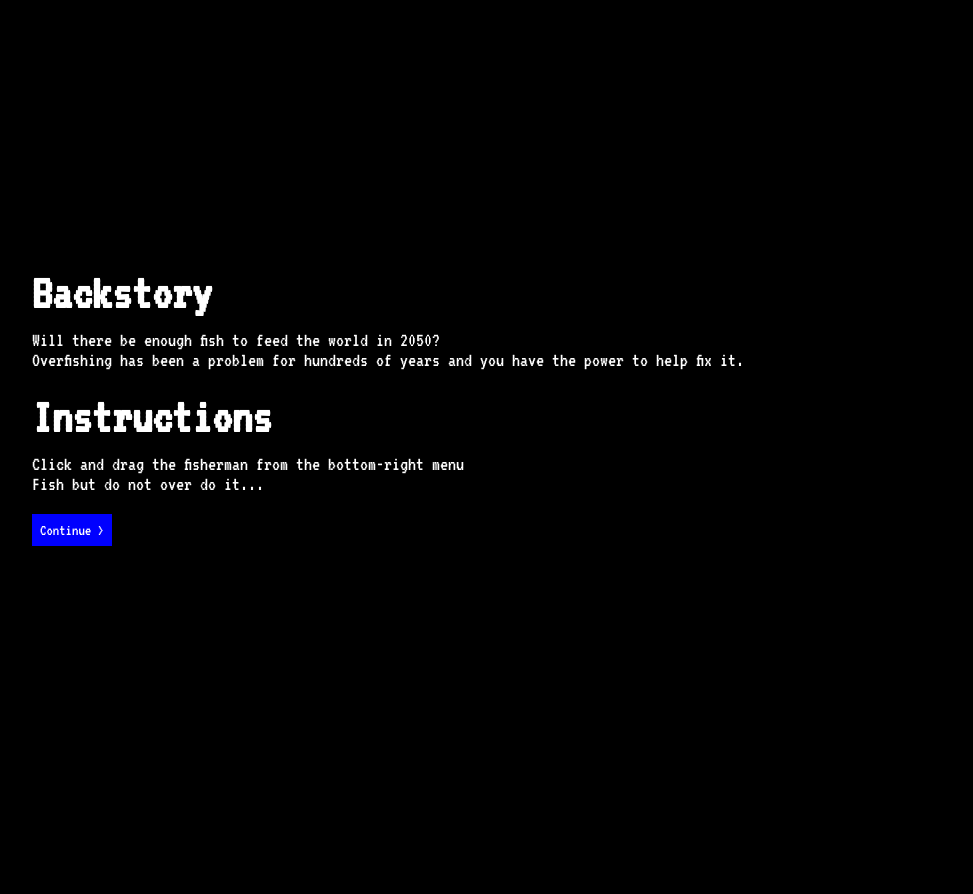
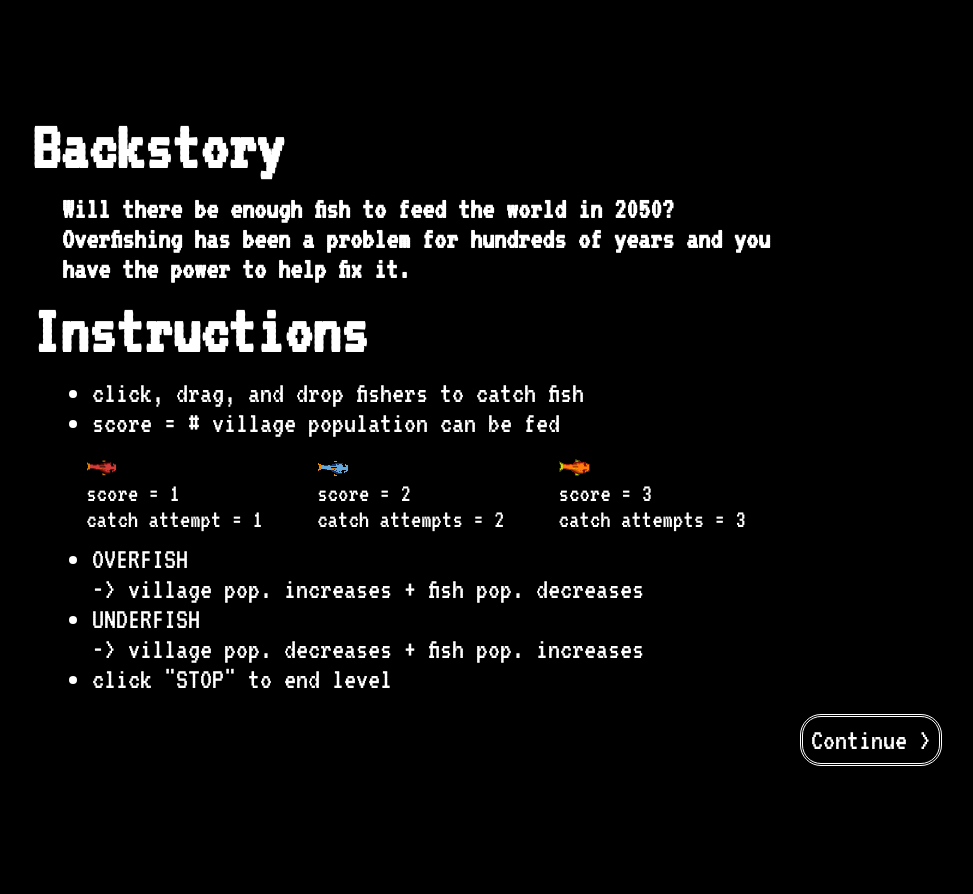
Before and after one commit to anniewang1109/CSSI_Fishing_Village_Game, a Python web app: template templates/backstory.html in a window 1280 px wide. Shown: the whole page, without its empty margins (224-1197 px from the left). Before the commit the page ends 546 px from the top, so only its background shows below. Run offline with Jinja, Linux system fonts and the light colour scheme; the template is opened without the code that fills it, so the values that code supplies are empty.

Commit message:
finished the backstory page with the instructions

```diff
--- a/static/GP2.js
+++ b/static/GP2.js
@@ -210,7 +210,7 @@ function mouseUp(e){
 }
 
 function refreshPage(){
-  document.getElementById("scoreTag").innerHTML = "Score = " + score + "<br>Population = " + population + "<br>Avaliable Fishers = " + availableFishers;
+  document.getElementById("scoreTag").innerHTML = "Score = " + score + "<br>Village Population = " + population + "<br>Avaliable Fishers = " + availableFishers;
 }
 
 function levelComplete(){
--- a/static/backstory.css
+++ b/static/backstory.css
@@ -7,37 +7,72 @@
 body{
   color: white;
   background-color: black;
-  margin: 20%;
-  /* margin-right: 20%; */
+  margin-left: 20%;
+  margin-right: 20%;
+  margin-top: 100px;
+  margin-bottom: 10%;
+  overflow: hidden;
 }
 
 h1{
-  font-size: 50px;
+  font-size: 70px;
   padding-top: 12px;
   padding-bottom: 12px;
 }
 
 
-p{
-  font-size: 20px;
+h2{
+  font-size: 30px;
+  padding-left: 30px;
 }
 
-a{
+p{
+  font-size: 26px;
+}
+
+
+ul{
+  padding-left: 60px;
+}
+
+li{
+  font-size: 30px;
+}
+
+a {
     display: block;
+    position: relative;
     text-decoration: none;
     color: white;
     cursor: pointer;
-  width: fit-content;
+    width: 120px;
     padding: 8px;
-  background-color: blue;
+    border-radius: .7em;
+    border-style: double;
     margin-top: 20px;
-  margin-right: 0px;
+    margin-left: 100%;
+    font-size: 30px;
 }
 
-#backstory{
-  margin-bottom: 10px;
+a:active, a:hover{
+  background-color: white;
+  color: black;
 }
 
-#instructions{
-  margin-top: 10px;
+#allFish{
+  /* margin-left: 30px; */
+  font-size: 30px;
+  display: flex;
+  justify-content: space-evenly;
 }
+
+.fishImg{
+  margin-top: -18px;
+  max-height:60px;
+  max-width:32px;
+  overflow: hidden;
+}
+
+.fishInfo{
+  padding-bottom: 12px;
+}
--- a/static/welcomePage.css
+++ b/static/welcomePage.css
@@ -70,7 +70,7 @@ a{
 
 .button{
   padding: 8px;
-  border-style: solid;
+  border-style: double;
   background-color: #e6e6e6;
   outline: none;
   text-shadow:0px 0px 0px;
--- a/templates/backstory.html
+++ b/templates/backstory.html
@@ -11,15 +11,35 @@
   <body>
     <div id="backstory">
       <h1>Backstory</h1>
-        <p>Will there be enough fish to feed the world in 2050? <br>
-          Overfishing has been a problem for hundreds of years and you have the power to help fix it.</p>
+        <h2>Will there be enough fish to feed the world in 2050? <br>
+          Overfishing has been a problem for hundreds of years and you have the power to help fix it.</h2>
     </div>
 
     <div id="instructions">
       <h1>Instructions</h1>
-        <p>Click and drag the fisherman from the bottom-right menu</p>
-        <p>Fish but do not over do it...</p>
-    </div>
+      <ul>
+        <li>click, drag, and drop fishers to catch fish</li>
+        <li>score = # village population can be fed</li>
+      </ul>
+      <div id="allFish">
+        <div id="redFishGroup">
+          <div class="fishImg" ><img src="/static/imgs/red_fish_right.png"></div>
+          <div class="fishInfo"><p>score = 1<br>catch attempt = 1</p></div>
+        </div>
+        <div id="blueFishGroup">
+          <div class="fishImg" ><img src="/static/imgs/blue_fish_right.png"></div>
+          <div class="fishInfo"><p>score = 2<br>catch attempts = 2</p></div>
+        </div>
+        <div id="yellowFishGroup">
+          <div class="fishImg" ><img src="/static/imgs/yellow_fish_right.png"></div>
+          <div class="fishInfo"><p>score = 3<br>catch attempts = 3</p></div>
+        </div>
+      </div>
+      <ul>
+        <li>OVERFISH<br>-> village pop. increases + fish pop. decreases</li>
+        <li>UNDERFISH<br>-> village pop. decreases + fish pop. increases</li>
+        <li>click "STOP" to end level</li>
+      </ul>
 
     <a href="/game">Continue ></a>
 
--- a/templates/gamePage.html
+++ b/templates/gamePage.html
@@ -11,7 +11,7 @@
   <body>
     <p id="nickname">Welcome {{nickname}}</p >
 
-    <p id="scoreTag">Score = 0<br>Population = 10<br>Avaliable Fishers = 2</p>
+    <p id="scoreTag">Score = 0<br>Village Population = 10<br>Avaliable Fishers = 2</p>
     <div hidden id="levelData">{{levelData}}</div>
     <!-- <canvas id="ui-layer" width="1440" height="900"></canvas> -->
 
--- a/templates/welcomePage.html
+++ b/templates/welcomePage.html
@@ -25,11 +25,11 @@
       <div id="groupOfButtons">
         {%if user %}
           <form method="post">
-            <a id="startButton" class="button" href="/backstory">Start</a>
+            <a id="startButton" class="button" href="/backstory">Start ></a>
           </form>
-          <a id="signInButton" class="button" href="{{logout_url}}">Sign Out</a>
+          <a id="signInButton" class="button" href="{{logout_url}}">Sign Out ></a>
         {%else%}
-          <a id="logInButton" class="button" href="{{login_url}}">Log In</a>
+          <a id="logInButton" class="button" href="{{login_url}}">Log In ></a>
         {%endif%}
       </div>
 
```
Lines whose indentation alone changed are shown as unchanged.
